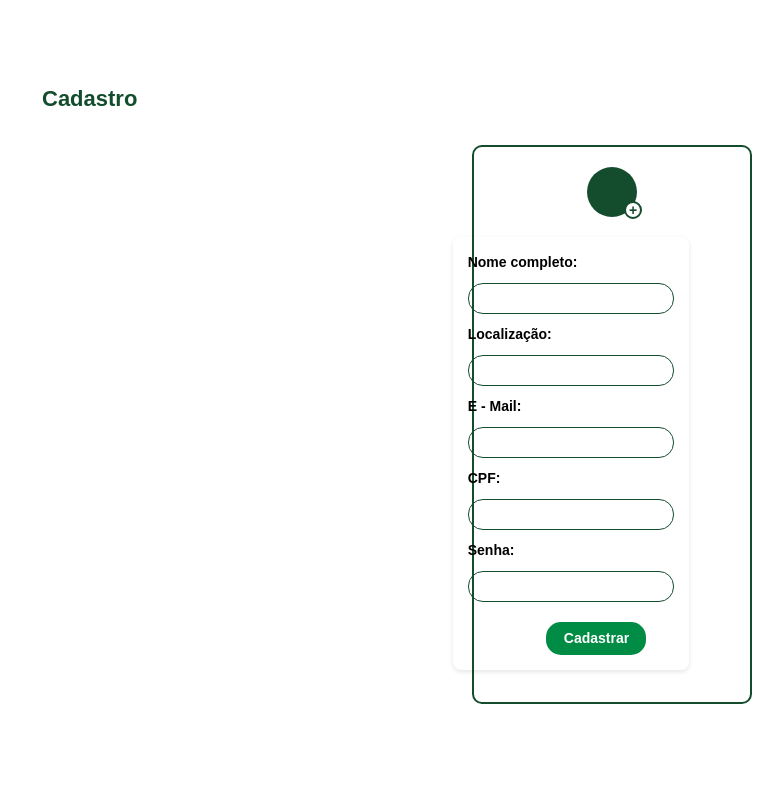
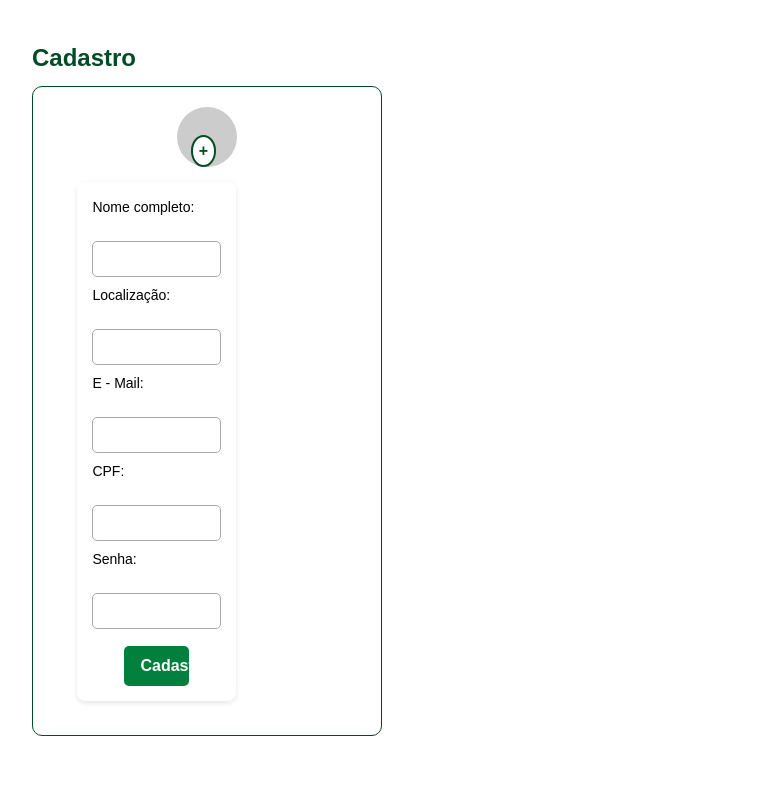
Before and after one commit to TheYautja/Projeto-Integrador-2G-Grupo3, a React (Vite) app in the folder frontend/: page /CadastroLoginPage in a window 1280 px wide. Shown: the top 792 px of the page, without its empty margins (28-811 px from the left). Built offline with nearby package versions, Linux system fonts and the light colour scheme; a web font is replaced by a local one.

Commit message:
Update CadastroLoginPage.css

```diff
--- a/frontend/src/CSS/CadastroLoginPage.css
+++ b/frontend/src/CSS/CadastroLoginPage.css
@@ -1,90 +1,92 @@
 .page {
   display: flex;
   flex-direction: column;
-  align-items: center;
-  gap: 30px;
-  padding: 20px;
-  font-family: Arial, sans-serif;
+  align-items: flex-start; /* títulos alinhados à esquerda */
+  padding: 20px 60px;
 }
 
+/* Títulos Cadastro / Login */
 .titulo {
-  font-size: 22px;
+  color: #004d25;
+  margin: 20px 0 10px 0;
   font-weight: bold;
-  color: #134d2e; /* Verde escuro */
-  align-self: flex-start;
-  margin-left: 50px;
+  text-align: left;
 }
 
+/* Caixa */
 .card {
-  border: 2px solid #134d2e;
+  border: 1px solid #004d25;
   border-radius: 10px;
-  padding: 20px;
-  width: 280px;
-  display: flex;
-  flex-direction: column;
-  align-items: center;
-  background: white;
+  padding: 20px 30px;
+  margin-bottom: 30px;
+  width: 350px;
+  text-align: left;
 }
 
+/* Ícone usuário */
 .icone-usuario {
+  display: flex;
+  justify-content: center;
+  align-items: center;
+  margin-bottom: 15px;
   position: relative;
-  margin-bottom: 15px;
 }
 
 .icone {
-  width: 50px;
-  height: 50px;
-  background: #134d2e;
+  width: 60px;
+  height: 60px;
+  background: #ccc;
   border-radius: 50%;
 }
 
 .plus {
   position: absolute;
-  right: -5px;
-  bottom: -2px;
+  bottom: 0;
+  right: 135px;
   background: white;
-  border: 2px solid #134d2e;
+  border: 2px solid #004d25;
   border-radius: 50%;
-  width: 18px;
-  height: 18px;
-  font-size: 14px;
+  padding: 2px 6px;
   font-weight: bold;
-  color: #134d2e;
-  display: flex;
-  justify-content: center;
-  align-items: center;
+  color: #004d25;
 }
 
+/* Formulário */
 .formulario {
   display: flex;
   flex-direction: column;
-  gap: 10px;
-  width: 100%;
+  gap: 8px;
 }
 
 .formulario label {
   font-size: 14px;
-  margin-bottom: -5px;
-  color: black;
+  font-weight: 500;
 }
 
 .formulario input {
-  border: 1px solid #134d2e;
-  padding: 4px;
-  font-size: 14px;
-  outline: none;
+  padding: 5px;
+  border: 1px solid #aaa;
+  border-radius: 5px;
+  width: 100%;
+}
+
+/* Botão */
+.botao-container {
+  display: flex;
+  justify-content: center;
+  margin-top: 15px;
 }
 
 .botao {
-  background: #008c45; /* Verde botão */
+  padding: 8px 16px;
+  background: #007f3d;
   color: white;
   border: none;
-  padding: 6px;
-  margin-top: 10px;
+  border-radius: 5px;
   cursor: pointer;
   font-weight: bold;
-  font-size: 14px;
-  width: 100px;
-  align-self: center;
 }
-l
+
+.botao:hover {
+  background: #005f2d;
+}
```
